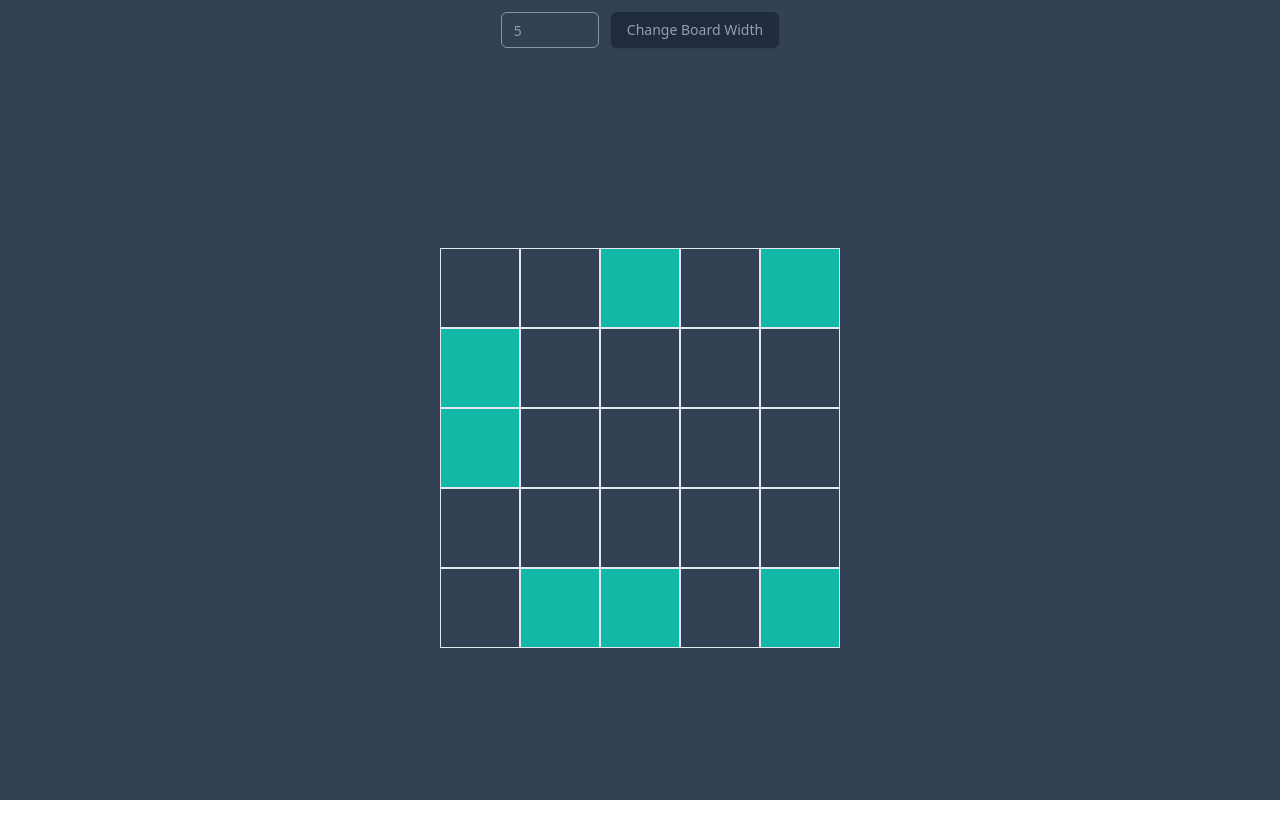
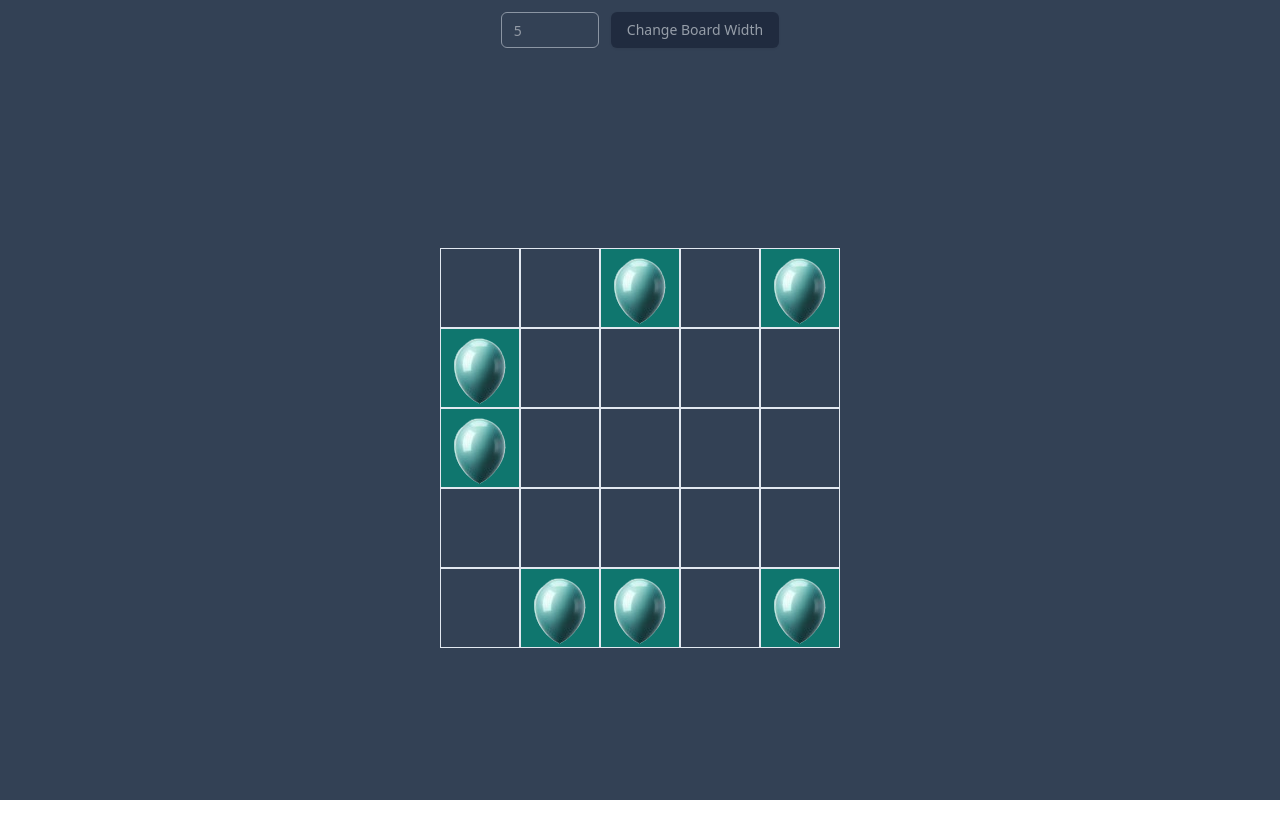
Before and after one commit to LucetTin5/balloon-boom, a React (Vite) app: page / in a window 1280 px wide. Shown: the top 838 px of the page. Built offline with nearby package versions, Linux system fonts and the light colour scheme.

Commit message:
asset: add balloon image for balloon cell

```diff
--- a/src/components/game/GameCell.tsx
+++ b/src/components/game/GameCell.tsx
@@ -6,7 +6,9 @@ interface GameCellProps {
 export const GameCell = ({ isActive, onClick }: GameCellProps) => (
   <div
     className={`min-w-[80px] min-h-[80px] border aspect-square w-full ${
-      isActive ? 'bg-teal-500' : ''
+      isActive
+        ? 'bg-teal-700 bg-[url("/balloon.png")] bg-center bg-no-repeat bg-clip-content'
+        : ''
     }`}
     onClick={onClick}
   />
```
Also changed, not shown: public/balloon.png (added).
